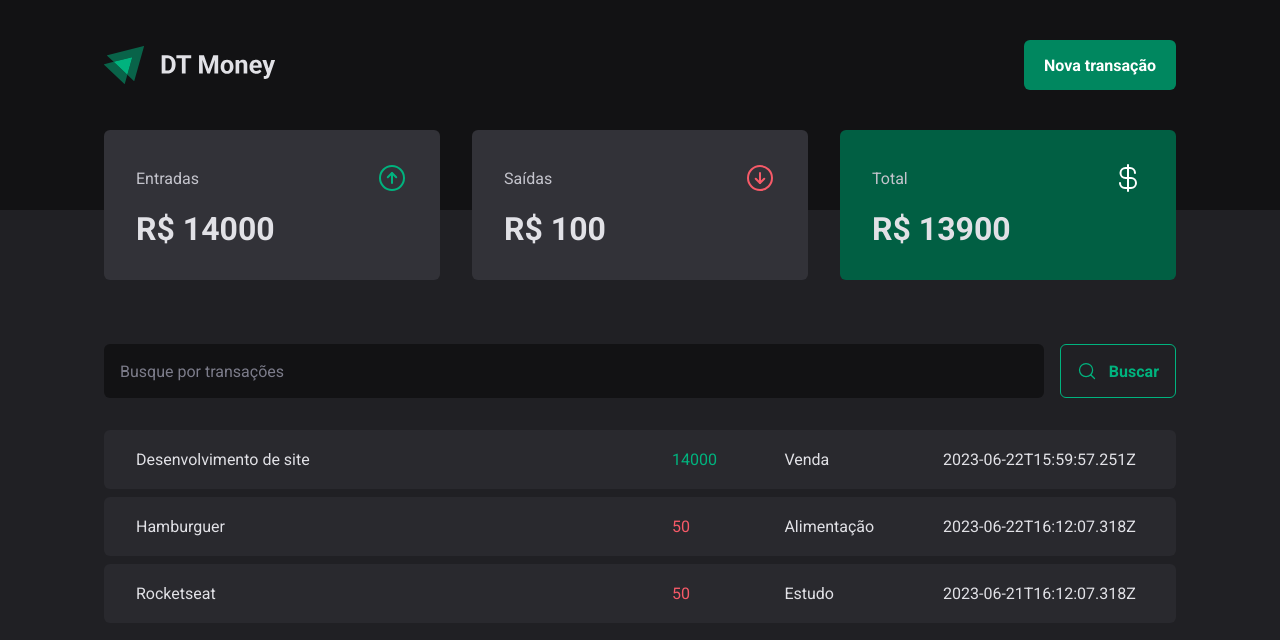
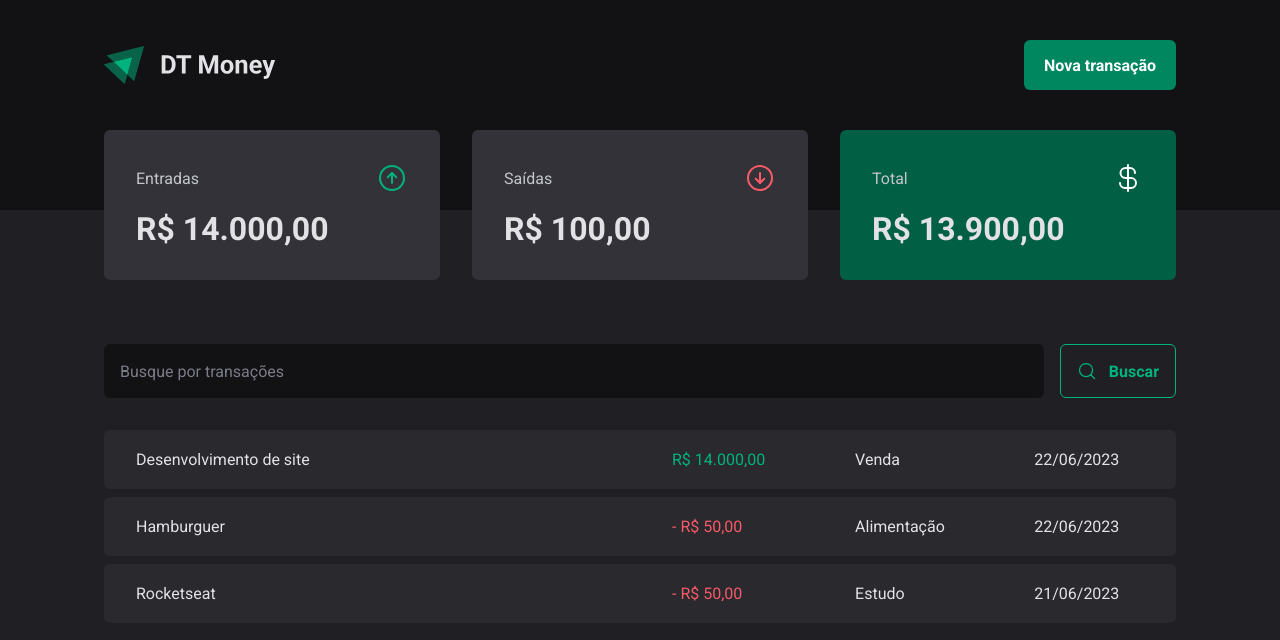
Before and after one commit to Yago-Henrique03/03-dt-money, a React (Vite) app: page / in a window 1280 px wide. Shown: the top 640 px of the page. Built offline with nearby package versions, Linux system fonts and the light colour scheme; data requests are answered from the project's data file.

Commit message:
react-hook-form

```diff
--- a/package.json
+++ b/package.json
@@ -11,12 +11,15 @@
     "jsonrun": "json-server server.json -w -d 500"
   },
   "dependencies": {
+    "@hookform/resolvers": "^3.1.1",
     "@radix-ui/react-dialog": "^1.0.4",
     "@radix-ui/react-radio-group": "^1.1.3",
     "phosphor-react": "^1.4.1",
     "react": "^18.2.0",
     "react-dom": "^18.2.0",
-    "styled-components": "^5.3.10"
+    "react-hook-form": "^7.45.0",
+    "styled-components": "^5.3.10",
+    "zod": "^3.21.4"
   },
   "devDependencies": {
     "@types/react": "^18.0.37",
--- a/src/components/NewTransactionModal/index.tsx
+++ b/src/components/NewTransactionModal/index.tsx
@@ -1,8 +1,32 @@
 import * as Dialog from '@radix-ui/react-dialog'
 import { CloseButton, Content, Overlay, TransactionType, TransactionTypeButton } from './styles'
 import { ArrowCircleDown, ArrowCircleUp, X } from 'phosphor-react'
+import * as z from 'zod'
+import { zodResolver } from '@hookform/resolvers/zod/dist/zod.js'
+import { useForm } from 'react-hook-form'
 
+
+const NewTransactionFormSchema = z.object({
+  description: z.string(),
+  price: z.number(),
+  category: z.string(),
+  type: z.enum(['income', 'outcome'])
+})
+
+type NewTransactionFormInputs = z.infer<typeof NewTransactionFormSchema>
 export function NewTransactionModal() {
+  const {
+    register,
+    handleSubmit,
+    formState: { isSubmitting }
+  } = useForm<NewTransactionFormInputs>({
+    resolver: zodResolver(NewTransactionFormSchema)
+  })
+
+  function handleCreateNewTransaction(data: NewTransactionFormInputs){
+    console.log(data)
+  }
+
   return (
     <Dialog.Portal>
       <Overlay />
@@ -14,10 +38,27 @@ export function NewTransactionModal() {
           <X size={24}/>
         </CloseButton>
 
-        <form action="">
-          <input type="text" placeholder='Descrição' required />
-          <input type="number" placeholder='Preço' required />
-          <input type="text" placeholder='Categoria' required/>
+        <form onSubmit={handleSubmit(handleCreateNewTransaction)}>
+          <input
+            type="text"
+            placeholder='Descrição'
+            required
+            {...register('description')}
+          />
+          <input
+            type="number"
+            placeholder='Preço'
+            required
+            {...register('price', {
+              valueAsNumber: true
+            })}
+          />
+          <input
+            type="text"
+            placeholder='Categoria'
+            required
+            {...register('category')}
+          />
 
           <TransactionType>
             <TransactionTypeButton variant='income' value="income">
@@ -30,7 +71,7 @@ export function NewTransactionModal() {
             </TransactionTypeButton>
           </TransactionType>
 
-          <button type="submit">Cadastrar</button>
+          <button type="submit" disabled={isSubmitting}>Cadastrar</button>
         </form>
       </Content>
     </Dialog.Portal>
--- a/src/components/NewTransactionModal/styles.ts
+++ b/src/components/NewTransactionModal/styles.ts
@@ -53,7 +53,11 @@ export const Content = styled(Dialog.Content)`
     margin-top: 1.5rem;
     cursor: pointer;
 
-    &:hover {
+    &:disabled {
+      opacity: 0.6;
+      cursor: not-allowed;
+
+    &:not(:disabled):hover {
       background: ${props => props.theme['green-700']};
       transition: background-color 0.5s;
     }
--- a/src/components/Summary/index.tsx
+++ b/src/components/Summary/index.tsx
@@ -1,28 +1,10 @@
 import { ArrowCircleUp, ArrowCircleDown, CurrencyDollar } from "phosphor-react";
 import { SummaryCard, SummaryContainer } from "./styles";
-import { TransactionsContext } from "../../contexts/Transactions";
-import { useContext } from "react";
+import { priceFormatter } from "../../utils/formatter";
+import { useSummary } from "../../hooks/useSummary";
 
 export function Summary () {
-  const { transactions } = useContext(TransactionsContext)
-  const summary = transactions.reduce(
-    (acc, transaction) => {
-      if(transaction.type === 'income') {
-        acc.income += transaction.price
-        acc.total += transaction.price
-      } else {
-        acc.outcome += transaction.price
-        acc.total -= transaction.price
-      }
-
-      return acc
-    },
-    {
-      income: 0,
-      outcome: 0,
-      total: 0
-    }
-  )
+  const summary = useSummary();
 
   return (
     <SummaryContainer>
@@ -32,7 +14,9 @@ export function Summary () {
           <ArrowCircleUp size={32} color="#00b37e" />
         </header>
 
-        <strong>R$ {summary.income}</strong>
+        <strong>
+          {priceFormatter.format(summary.income)}
+        </strong>
       </SummaryCard>
       <SummaryCard>
         <header>
@@ -40,7 +24,7 @@ export function Summary () {
           <ArrowCircleDown size={32} color="#f75a68" />
         </header>
 
-        <strong>R$ {summary.outcome}</strong>
+        <strong>{priceFormatter.format(summary.outcome)}</strong>
       </SummaryCard>
       <SummaryCard variant="green">
         <header>
@@ -48,7 +32,7 @@ export function Summary () {
           <CurrencyDollar size={32} color="#fff" />
         </header>
 
-        <strong>R$ {summary.total}</strong>
+        <strong>{priceFormatter.format(summary.total)}</strong>
       </SummaryCard>
     </SummaryContainer>
   )
--- /dev/null
+++ b/src/hooks/useSummary.ts
@@ -0,0 +1,26 @@
+import { useContext } from 'react'
+import { TransactionsContext } from '../contexts/Transactions'
+
+export function useSummary(){
+  const { transactions } = useContext(TransactionsContext)
+  const summary = transactions.reduce(
+    (acc, transaction) => {
+      if(transaction.type === 'income') {
+        acc.income += transaction.price
+        acc.total += transaction.price
+      } else {
+        acc.outcome += transaction.price
+        acc.total -= transaction.price
+      }
+
+      return acc
+    },
+    {
+      income: 0,
+      outcome: 0,
+      total: 0
+    }
+  )
+
+  return summary
+}
--- a/src/pages/Transactions/components/SearchForm/index.tsx
+++ b/src/pages/Transactions/components/SearchForm/index.tsx
@@ -1,11 +1,36 @@
 import { MagnifyingGlass } from "phosphor-react";
 import { SearchFormContainer } from "./styles";
+import { useForm } from "react-hook-form";
+import * as z from 'zod'
+import { zodResolver } from "@hookform/resolvers/zod";
+
+const searchFormSchema = z.object({
+  query: z.string(),
+})
+
+type SearchFormInputs = z.infer<typeof searchFormSchema>
 
 export function SearchForm(){
+  const {
+    register,
+    handleSubmit,
+    formState: { isSubmitting }
+  } = useForm<SearchFormInputs>({
+    resolver: zodResolver(searchFormSchema),
+  })
+
+  function handleSearchTransactions(data: SearchFormInputs){
+    console.log(data)
+  }
+
   return (
-    <SearchFormContainer>
-      <input type="text" placeholder="Busque por transações"/>
-      <button type="submit">
+    <SearchFormContainer onSubmit={handleSubmit(handleSearchTransactions)}>
+      <input
+        type="text"
+        placeholder="Busque por transações"
+        {...register('query')}
+      />
+      <button type="submit" disabled={isSubmitting}>
         <MagnifyingGlass size={20} />
         Buscar
       </button>
--- a/src/pages/Transactions/components/SearchForm/styles.ts
+++ b/src/pages/Transactions/components/SearchForm/styles.ts
@@ -30,7 +30,12 @@ export const SearchFormContainer = styled.form`
     font-weight: bold;
     border-radius: 6px;
 
-    &:hover {
+    &:disabled {
+      opacity: 0.6;
+      cursor: not-allowed;
+    }
+
+    &:not(:disabled):hover {
       background: ${props => props.theme['green-500']};
       border: 1px solid ${props => props.theme['green-500']};
       color: ${props => props.theme.white};
--- a/src/pages/Transactions/index.tsx
+++ b/src/pages/Transactions/index.tsx
@@ -4,6 +4,7 @@ import { Summary } from "../../components/Summary";
 import { SearchForm } from "./components/SearchForm";
 import { PriceHighlight, TransactionsContainer, TransactionsTable } from "./styles";
 import { TransactionsContext } from "../../contexts/Transactions";
+import { dateFormatter, priceFormatter } from "../../utils/formatter";
 
 
 export function Transactions() {
@@ -22,9 +23,14 @@ export function Transactions() {
               return (
                 <tr key={transaction.id}>
                   <td width="50%">{transaction.description}</td>
-                  <td><PriceHighlight variant={transaction.type}>{transaction.price}</PriceHighlight></td>
+                  <td>
+                    <PriceHighlight variant={transaction.type}>
+                      {transaction.type === 'outcome' && '- '}
+                      {priceFormatter.format(transaction.price)}
+                    </PriceHighlight>
+                  </td>
                   <td>{transaction.category}</td>
-                  <td>{transaction.createdAt}</td>
+                  <td>{dateFormatter.format(new Date(transaction.createdAt))}</td>
                 </tr>
               )
             })}
--- /dev/null
+++ b/src/utils/formatter.ts
@@ -0,0 +1,6 @@
+export const dateFormatter = new Intl.DateTimeFormat('pt-BR')
+
+export const priceFormatter = new Intl.NumberFormat('pt-BR', {
+  style: 'currency',
+  currency: 'BRL'
+})
```
Also changed, not shown: 1 other file (tests, documents, lock files or other folders).
